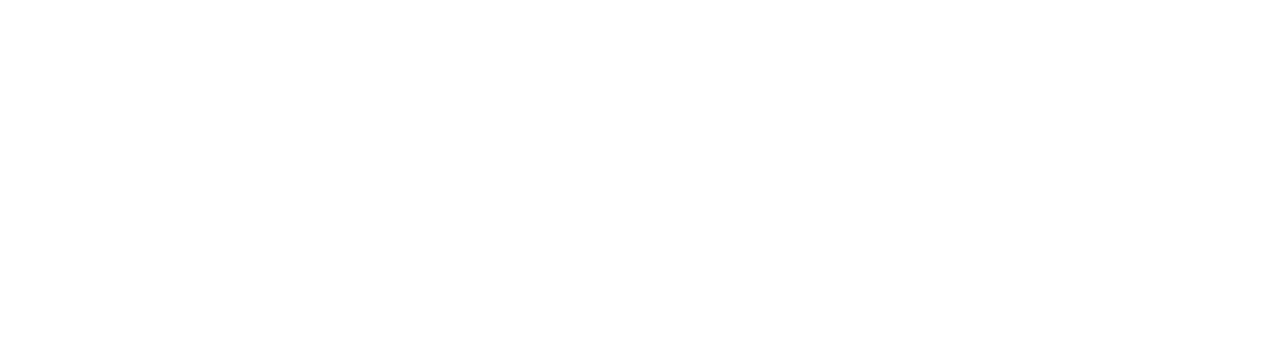
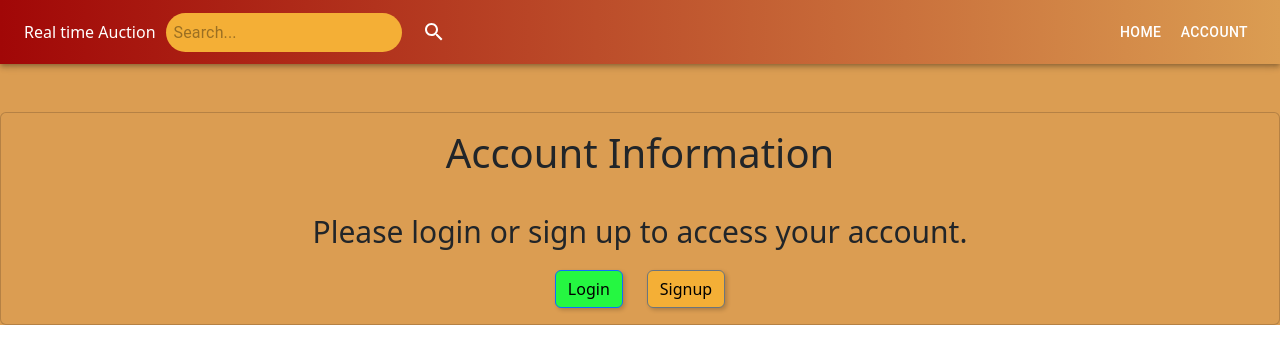
Before and after one commit to Jidanur/Real-time-auction, a React (Create React App) app in the folder frontend/: page /account in a window 1280 px wide. Before the commit this address had no page. Shown: the top 364 px of the page. Built offline with nearby package versions, Linux system fonts and the light colour scheme.

Commit message:
update account

```diff
--- a/frontend/src/App.js
+++ b/frontend/src/App.js
@@ -6,6 +6,7 @@
 
 
 
+import Account from './components/Account';
 import BidderViewAuction from './components/BidAuction';
 import CreateAuction from './components/CreateAuction';
 import Login from './components/Login';
@@ -28,6 +29,7 @@
       <Routes>
         <Route path="/" element={<HomePage/>} />
         <Route path="/login" element={<Login/>} />
+        <Route path="/account" element={<Account/>} />
         <Route path="/signup" element={<Signup/>} />
         <Route path="/create-auction" element={<CreateAuction/>} />
         <Route path="/auction/:auctionID" element={<BidderViewAuction/>} />
--- a/frontend/src/components/Account.js
+++ b/frontend/src/components/Account.js
@@ -0,0 +1,179 @@
+import Cookies from 'js-cookie';
+import React, { useEffect, useState } from 'react';
+import { Button, Card, Col } from 'react-bootstrap';
+import Row from 'react-bootstrap/Row';
+import { useNavigate } from 'react-router-dom';
+
+
+
+import { MAX_CHARACTERS } from '../myConfig.js';
+import Theme from './MyTheme';
+import NavBar from './NavBar';
+const COOKIE_USER_ID_KEY = MAX_CHARACTERS.COOKIE_USER_ID_KEY;
+
+
+const AccountPage = () => {
+    const [isLoggedIn, setIsLoggedIn] = useState(false);
+    const [user, setUser] = useState({
+        userName:'',
+        email:'',
+    });
+    const navigate = useNavigate();
+
+    useEffect(() => {
+        const userID = Cookies.get(COOKIE_USER_ID_KEY);
+        if (userID) {
+            setIsLoggedIn(true);
+            const fetchUsername = async () => {
+
+                try{
+                    const response = await fetch(`http://127.0.0.1:8080/user/getuser/${userID}`,
+                    {
+                        method: 'GET',
+                    });
+                    if (response.ok)
+                    {
+
+                        const data=await response.json();
+                        console.log("Reposne: ", data);
+
+                        console.log("Fetch username succeed.");
+                        setUser(
+                            {
+                               userName:data.userName,
+                               email:data.email,
+                            });
+
+                    }
+                    else{
+                        console.log("something is wrong with the fetching username", response.status);
+                    }
+
+
+                }
+                catch(error)
+                {
+                    console.error('There was an error with the get username form submission:', error);
+                    alert("There is something wrong with the request. Please clear all cookies and try again. Thanks!");
+                }
+            }
+            fetchUsername();
+            console.log("username is stored as ", user.userName);
+            // Assuming userID is the username for simplicity
+        } else {
+            setIsLoggedIn(false);
+            setUser(
+                {
+                    userName:'',
+                    emai:'',
+                });
+        }
+    }, []);
+
+    const handleLogin = () => {
+        navigate('../login');
+        // // Simulate login process
+        // Cookies.set('auction-userID', 'exampleUser', { expires: 7 }); // Set cookie with expiration
+        // setIsLoggedIn(true);
+        // setUsername('exampleUser'); // Set username as an example
+    };
+
+    const handleSignup = () => {
+        // Redirect to signup page or display a signup modal
+        // alert('Redirect to signup page or display signup modal');
+        navigate('../signup');
+    };
+
+    const handleLogout = () => {
+        // Simulate logout process
+        alert("Logout succeed. Thanks!");
+        Cookies.remove(COOKIE_USER_ID_KEY);
+        setIsLoggedIn(false);
+        setUser(
+            {
+                userName:'',
+                emai:'',
+            });
+    };
+
+    return (
+        <div style={{ backgroundColor: Theme.palette.primary.dark_orange }}>
+            <NavBar />
+            <Card className="mt-5" style={{
+                backgroundColor: Theme.palette.primary.dark_orange
+            }}>
+                <Card.Body  >
+                    <Card.Title className="d-flex justify-content-center"
+                        style={{ fontSize: "40px" }}
+
+                    >Account Information</Card.Title>
+                    {isLoggedIn ? (
+                        <>
+                            <Card.Text className="d-flex justify-content-center"
+                                style={{ fontSize: "25px" }}>Your username: {user.userName}</Card.Text>
+                            <Card.Text className="d-flex justify-content-center"
+                                style={{ fontSize: "25px" }}>Your email: {user.email}!</Card.Text>
+                            <br>
+
+                            </br>
+                            <div className="d-flex justify-content-center">
+                                <Button className="d-flex justify-content-center"
+
+                                    style={{
+
+
+                                        boxShadow: '2px 2px 4px rgba(0, 0, 0, 0.2)',
+                                        color: 'black', display: 'flex',
+                                        backgroundColor: Theme.palette.primary.light_orange
+                                    }}
+                                    variant="primary" onClick={handleLogout}
+                                >Logout</Button>
+                            </div>
+                        </>
+                    ) : (
+                        <>
+                            <br>
+                            </br>
+                            <Card.Text className="d-flex justify-content-center"
+                                style={{ fontSize: "30px" }}
+                            >Please login or sign up to access your account.</Card.Text>
+                            <div className="d-flex justify-content-center">
+                                <Row>
+                                <Col>
+                                    <Button className="mr-40" variant="primary"
+
+                                        style={{
+                                           // fontSize: '25px',
+
+
+                                            boxShadow: '2px 2px 4px rgba(0, 0, 0, 0.2)',
+                                            color: 'black', display: 'flex',
+                                            backgroundColor: Theme.palette.secondary.light_green
+                                        }}
+
+                                        onClick={handleLogin}>Login</Button>
+
+                                </Col>
+                                <Col>
+                                    <Button variant="secondary"
+                                                                          style={{
+                                                                            //fontSize: '25px',
+
+
+                                                                            boxShadow: '2px 2px 4px rgba(0, 0, 0, 0.2)',
+                                                                            color: 'black', display: 'flex',
+                                                                            backgroundColor: Theme.palette.primary.light_orange
+                                                                        }}
+                                        onClick={handleSignup}>Signup</Button>
+                                </Col>
+                                </Row>
+                            </div>
+                        </>
+                    )}
+                </Card.Body>
+            </Card>
+        </div>
+    );
+};
+
+export default AccountPage;
--- a/frontend/src/components/FilterBar.js
+++ b/frontend/src/components/FilterBar.js
@@ -1,6 +1,5 @@
 import { Button } from '@mui/material';
 import React, { useState } from 'react';
-import Form from 'react-bootstrap/Form';
 import { useNavigate } from 'react-router-dom';
 
 import Theme from './MyTheme';
@@ -18,7 +17,7 @@
   const navigate = useNavigate();
 
   const handleCreateAuction = () => {
-console.log("button was cliked.");
+    console.log("button was cliked.");
     const isAuthenticated = !!Cookies.get(COOKIE_USER_ID_KEY);
     if (!isAuthenticated) {
       // If user is not authenticated, show an alert and then redirect to login page
@@ -26,11 +25,10 @@
       navigate('/login');
       //return null;
     }
-else
-{
-  console.log("user is logged in already")
-   navigate(`/create-auction`);
-}
+    else {
+      console.log("user is logged in already")
+      navigate(`/create-auction`);
+    }
   }
 
 
@@ -38,14 +36,15 @@
     <div style={{ width: '200px', height: '100vh', backgroundColor: Theme.palette.primary.white, padding: '10px', position: 'fixed', left: 0, top: '80px' }}>
       <Button
         variant="primary"
-        style={{ boxShadow: '2px 2px 4px rgba(0, 0, 0, 0.2)', textTransform: 'none', marginLeft: '0px', marginTop: '5px', padding: '10px', background: Theme.palette.secondary.light_green }}
-       // component={Link}
-        //       to="/create-auction"
+        style={{ boxShadow: '2px 2px 4px rgba(0, 0, 0, 0.2)',
+         textTransform: 'none', marginLeft: '0px', marginTop: '5px',
+          padding: '10px', background: Theme.palette.secondary.light_green }}
         onClick={handleCreateAuction}
       >
         <b>Create An Auction</b>
-      </Button>{' '}
-      <div
+      </Button>
+
+      {/* <div
         style={{ backgroundColor: Theme.palette.primary.red, padding: '10px', position: 'fixed', left: 0, top: '150px' }}>
         <div>
           <h5
@@ -62,7 +61,7 @@
           </div>
         </Form>
 
-      </div>
+      </div> */}
     </div>
 
   );
--- a/frontend/src/components/MyTheme.js
+++ b/frontend/src/components/MyTheme.js
@@ -11,6 +11,7 @@
       'light_orange': '#f4af36',
       'white': '#ffffff',
       'dark_orange': '#db9d52',
+      'light_red':'#ff5656',
     },
     secondary: {
       'main':'#db9c4e',
--- a/frontend/src/components/NavBar.js
+++ b/frontend/src/components/NavBar.js
@@ -27,7 +27,7 @@
       <Toolbar sx={{ display: 'flex', justifyContent: 'space-between' }}>
         <div style={{ display: 'flex', alignItems: 'center' }}>
           <Typography variant="h8" component="div" sx={{ flexGrow: 1 }}>
-            Auction
+            Real time Auction
           </Typography>
           <StyledInputBase
             placeholder="Search..."
@@ -43,8 +43,8 @@
 
         <div>
           <Button color="inherit" component={Link} to="/">Home</Button>
-          <Button color="inherit" component={Link} to="/about">About us</Button>
-          <Button color="inherit" component={Link} to="/contact">Account</Button>
+         {/* <Button color="inherit" component={Link} to="/about">About us</Button> */}
+          <Button color="inherit" component={Link} to="/account">Account</Button>
 
         </div>
 
```
Also changed, not shown: frontend/src/components/CreateAuction.js (+17 -47 lines).
